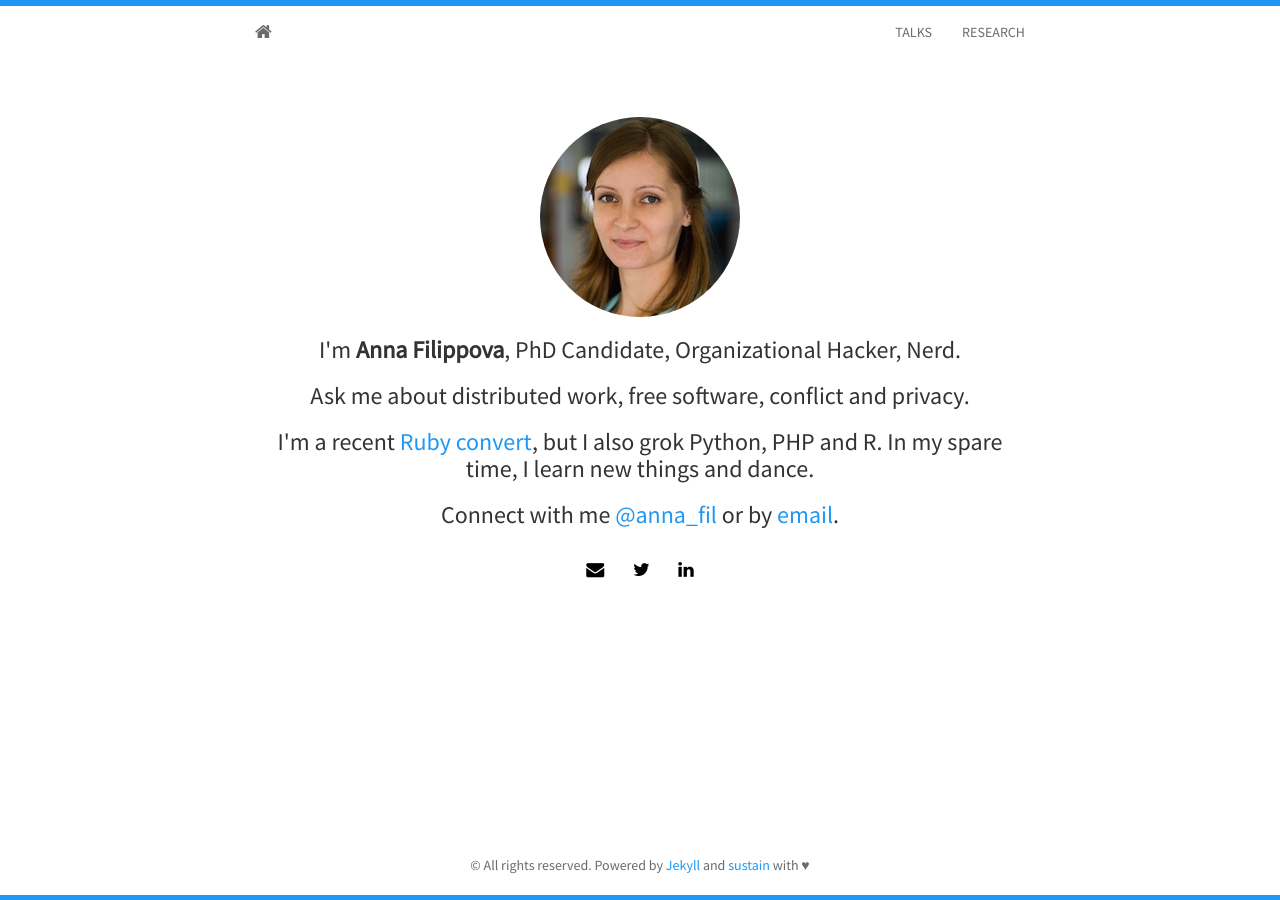
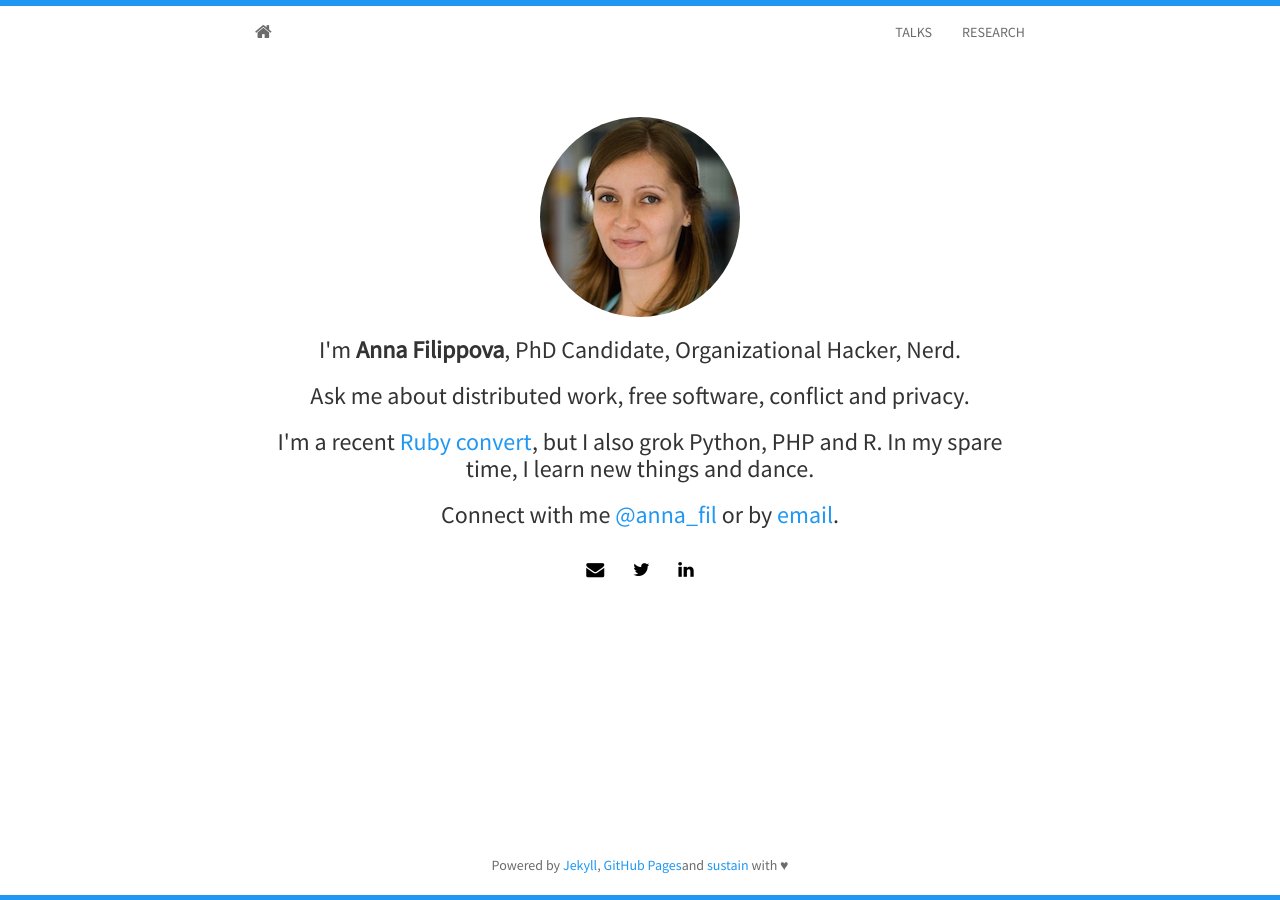
Before and after one commit to annafil/annafil.github.io, a Jekyll site: the page built from index.html, in a window 1280 px wide. Built offline with Jekyll 4.4.1, drawn with Linux system fonts in a browser that asks for light colours; nearby versions of some CDN libraries; the list of posts is cut into pages by our own code.

Commit message:
Top level domain URL and add GitHub Pages thanks link

```diff
--- a/_config.yml
+++ b/_config.yml
@@ -11,7 +11,7 @@
 
 
 # edit here to achieve your personal greatness
-url: http://annafil.github.io/
+url: http://annafil.com/
 baseurl: /
 title: Anna Filippova
 author: Anna Filippova
--- a/_includes/footer.html
+++ b/_includes/footer.html
@@ -1,7 +1,7 @@
 <footer>
     <div id="footer">
         <div class="container">
-            <p class="text-muted">© All rights reserved. Powered by <a href="http://jekyllrb.com/">Jekyll</a> and
+            <p class="text-muted">Powered by <a href="http://jekyllrb.com/">Jekyll</a>, <a href="http://pages.github.com">GitHub Pages</a>and
             <a href="http://www.github.com/biomadeira/sustain">sustain</a> with ♥</p>
         </div>
     </div>
```
